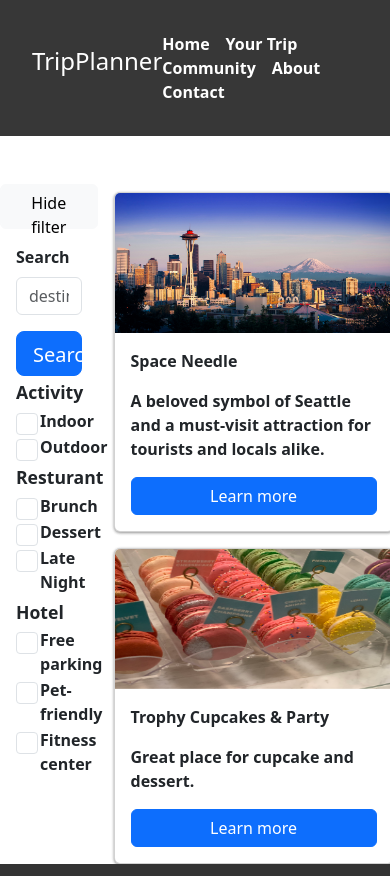
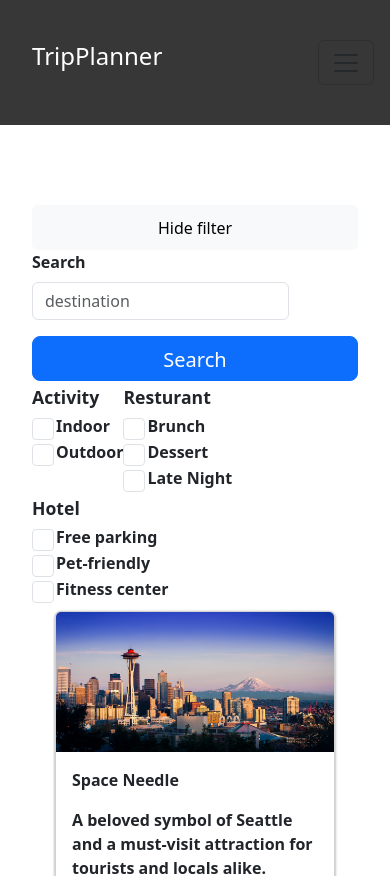
Before and after one commit to info340b-sp24/group09-project, a React (Create React App) app: page / in a window 390 px wide. Shown: the top 876 px of the page. Built offline with nearby package versions, Linux system fonts and the light colour scheme.

Commit message:
fix draft 1

```diff
--- a/project-draft/index.html
+++ b/project-draft/index.html
@@ -1,7 +1,7 @@
 <!DOCTYPE html>
 <html lang="en">
 
-<head>
+
 <meta charset="utf-8">
 <meta name="viewport" content="width=device-width, initial-scale=1, shrink-to-fit=no">
 <meta name="author" content="Jiaxin Ma,Karena Li,Cas Cheng">
--- a/src/component/header/header.css
+++ b/src/component/header/header.css
@@ -5,6 +5,7 @@
   align-items: center;
   padding: 2rem 1em;
 }
+
 .logo {
   color: white;
   margin-top: -5px;
@@ -16,13 +17,15 @@
   list-style-type: none;
   padding: 0;
   margin: 0;
+  display: flex;
+  flex-direction: column;
   float: right;
 }
 
 .navItemStyle {
-    display: inline-block;
   margin-right: 1rem;
 }
+
 
 .linkStyle {
   color: #fff;
@@ -31,13 +34,16 @@
 }
 
 .linkStyle:hover {
-    color: red;
-  }
-
-  .navbar-nav {
-    flex-direction: column;
+  color: rgb(147, 204, 164);
 }
 
 .btn-light {
   display: none;
 }
+
+@media (min-width: 769px) {
+  .navStyle {
+    flex-direction: row;
+  }
+
+}
--- a/src/component/header/header.jsx
+++ b/src/component/header/header.jsx
@@ -1,6 +1,6 @@
 import React from 'react';
 import './header.css'; // Import CSS file directly
-import {NavLink} from 'react-router-dom'
+import { NavLink } from 'react-router-dom'
 
 export default function Header() {
   return (
@@ -8,14 +8,20 @@ export default function Header() {
       <div>
         <h3 className='logo'>TripPlanner</h3>
       </div>
+      <nav className="navbar navbar-expand-md ">
+        <button className="navbar-toggler" type="button" data-bs-toggle="collapse" data-bs-target="#navbarNav"
+          aria-controls="navbarNav" aria-expanded="false" aria-label="Toggle navigation">
+          <span className="navbar-toggler-icon"></span>
+        </button>
+        <div className="collapse navbar-collapse" id="navbarNav">
           <ul className="navStyle">
-          <li  className="navItemStyle">
+            <li className="navItemStyle">
               <NavLink to="/" className="linkStyle">Home</NavLink>
             </li>
-          <li  className="navItemStyle">
-            <NavLink to="/planner"  className="linkStyle">Your Trip</NavLink>
+            <li className="navItemStyle">
+              <NavLink to="/planner" className="linkStyle">Your Trip</NavLink>
             </li>
-          <li  className="navItemStyle">
+            <li className="navItemStyle">
               <NavLink to={"/todo"} className="linkStyle">Community</NavLink>
             </li>
             <li className="navItemStyle">
@@ -26,5 +32,7 @@ export default function Header() {
             </li>
           </ul>
         </div>
+      </nav>
+    </div>
   );
 }
--- a/src/component/home/home.css
+++ b/src/component/home/home.css
@@ -7,25 +7,35 @@
   max-width: 100%;
   height: auto;
 }
+
 .sec {
+  display: flex;
+  flex-direction: column;
+  justify-content: start;
+  flex-wrap: wrap;
+  padding: 2rem;
+
+}
+
+.sec1 {
   width: 100%;
-    height: 600px;
+  height: auto;
+  display: flex;
+
+}
+.filter{
   display: flex;
   flex-direction: row;
-    justify-content: space-between;
-    /* border: 2px solid; */
+  flex-wrap: wrap;
+
 }
-.sec1 {
-    width: 25%;
-    height: 500px;
-    /* border: 2px solid; */
+
+
+.sec2 {
+  width: 100%;
+  height: auto;
 }
-.sec2 {
-    width: 70%;
-    height: 500px;
 
-    /* border: 2px solid; */
-}
 /* card style */
 .card-container {
   display: flex;
@@ -60,10 +70,6 @@
 }
 
 
-section {
-    padding: 1em;
-  }
-
 /* filter style */
 .filter p {
   font-size: 1.1em;
@@ -76,13 +82,37 @@ section {
   display: none;
 }
 
-  @media (min-width: 568px) {
+@media (min-width: 768px) {
 
-    .showcaseCardss{
+  .sec {
+    display: inline-flex;
+    flex-direction: row;
+  }
+  .filter{
+    display: flex;
+    flex-direction: column;
+  }
+
+  .sec1 {
+    width: 25%;
+    height: auto;
+    display: flex;
+  }
+  .sec2 {
+    width: 75%;
+    height: auto;
+  }
+
+}
+
+@media (min-width: 1080px) {
+
+  .showcaseCardss {
     display: flex;
     flex-direction: column;
     justify-content: space-between;
   }
 
 
+
 }
--- a/src/component/home/home.jsx
+++ b/src/component/home/home.jsx
@@ -85,14 +85,16 @@ export default function Home() {
           </div>
         </div>
       </div>
+
       {/* new container start from here */}
       <div className='sec'>
+        <button class="btn btn-primary btn-light d-block d-md-none" type="button" data-bs-toggle="collapse"
+          data-bs-target="#collapseExample" aria-expanded="false" aria-controls="collapseExample">
+          Hide filter
+        </button>
         <div className='sec1'>
-          <button class="btn btn-primary btn-light d-block d-md-none" type="button" data-bs-toggle="collapse"
-            data-bs-target="#collapseExample" aria-expanded="false" aria-controls="collapseExample">
-            Hide filter
-          </button>
           <div class="flex-container" id="collapseExample">
+
             <section className="filter">
               {/* <!-- searchbox --> */}
               <div className="mb-3">
--- a/src/component/post/post.css
+++ b/src/component/post/post.css
@@ -6,3 +6,7 @@
     font-weight: bold;
     font-size: larger;
   }
+
+  .section-spacing {
+    margin-top: 2rem;
+  }
--- a/src/component/post/post.jsx
+++ b/src/component/post/post.jsx
@@ -1,20 +1,22 @@
 import React from 'react'
+import './post.css';
 
-export default function post() {
+
+export default function Post() {
   return (
     <div>
       <br></br><br></br>
-        <section>
+      <section className="section-spacing">
         <h2 className='h2'>Travel tips</h2>
         <p className='para'> Before your journey, remember to take a look at your destination, pack light, and keep your essentials
-            handy.
-            Stay aware of your surroundings, trust your instincts, and always have a backup plan. Embrace the adventure,
-            try new things, and make memories that will last a lifetime!</p>
-    </section>
+          handy.
+          Stay aware of your surroundings, trust your instincts, and always have a backup plan. Embrace the adventure,
+          try new things, and make memories that will last a lifetime!</p>
+      </section>
 
-    <section>
+      <section className="section-spacing">
         <button id="reply-buttom" className="btn btn-lg btn-primary">Reply</button>
-    </section>
+      </section>
     </div>
   )
 }
```
Also changed, not shown: public/index.html (+0 -24 lines). Lines whose indentation alone changed are shown as unchanged.
